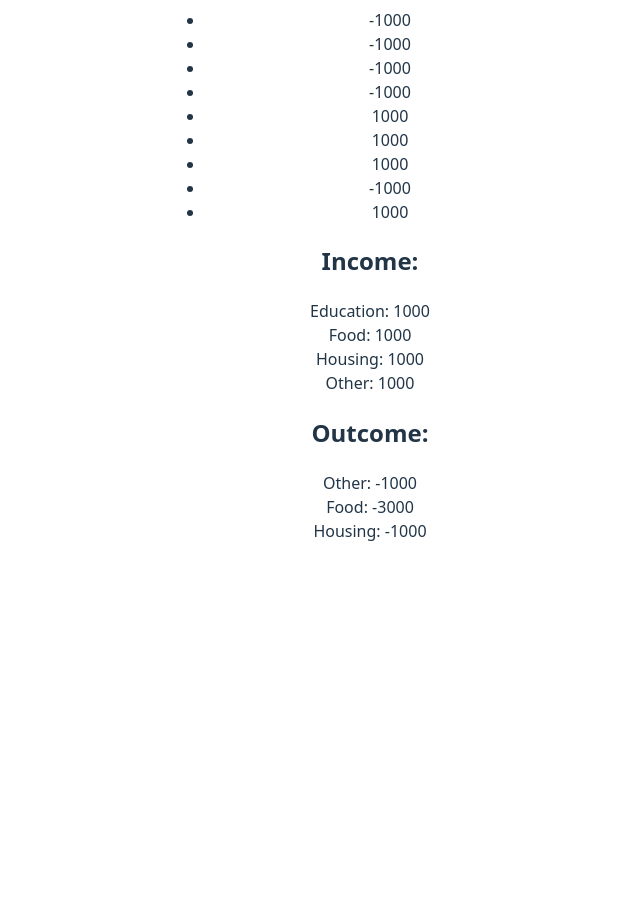
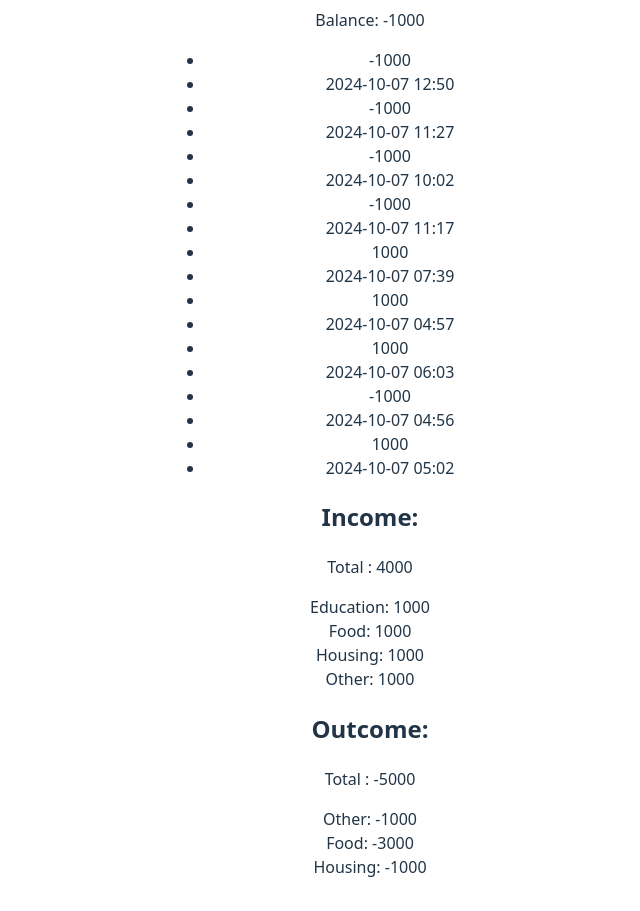
Before and after one commit to UTT-GL03/finary-2.0, a React (Vite) app in the folder frontend/: page / in a window 1280 px wide. Shown: the part 240-1151 px from the top of the page, without its empty margins (270-910 px from the left). Before the commit the page ends 815 px from the top, so only its background shows below. Built offline with nearby package versions, Linux system fonts and the light colour scheme.

Commit message:
added all data for dashboard

```diff
--- a/frontend/src/App.jsx
+++ b/frontend/src/App.jsx
@@ -14,6 +14,12 @@ function App() {
   const incomes = expenses.filter((expense) => expense.amount > 0);
   const outcomes = expenses.filter((expense) => expense.amount < 0);
 
+  let totalIncome = 0;
+  let totalOutcome = 0;
+
+  incomes.forEach((income) => (totalIncome += income.amount));
+  outcomes.forEach((outcome) => (totalOutcome += outcome.amount));
+
   const incomesCategoriesCount = {};
   const outcomesCategoriesCount = {};
   incomes.forEach((income) => {
@@ -21,23 +27,28 @@ function App() {
       (incomesCategoriesCount[income.category] || 0) + income.amount;
   });
 
-  outcomes.forEach((outcome) =>{
-  outcomesCategoriesCount[outcome.category] = (outcomesCategoriesCount[outcome.category] || 0) + outcome.amount;
-
-  })
+  outcomes.forEach((outcome) => {
+    outcomesCategoriesCount[outcome.category] =
+      (outcomesCategoriesCount[outcome.category] || 0) + outcome.amount;
+  });
   console.log("cat : ", incomesCategoriesCount);
 
   return (
     <div>
       <h1>Bonjour {userName}</h1>
       <h1>Data</h1>
+      <p>Balance: {totalIncome + totalOutcome}</p>
       <ul>
         {expenses.map((expense) => (
-          <li key={expense.id}>{expense.amount}</li>
+          <div>
+            <li key={expense.id}>{expense.amount}</li>
+            <li key={expense.id}>{expense.created_at}</li>
+          </div>
         ))}
       </ul>
       <div>
         <h2>Income: </h2>
+        <p>Total : {totalIncome}</p>
         {Object.entries(incomesCategoriesCount).map(([key, value]) => (
           <div key={key}>
             <span>{key}: </span>
@@ -47,6 +58,7 @@ function App() {
       </div>
       <div>
         <h2>Outcome: </h2>
+        <p>Total : {totalOutcome}</p>
         {Object.entries(outcomesCategoriesCount).map(([key, value]) => (
           <div key={key}>
             <span>{key}: </span>
@@ -54,10 +66,7 @@ function App() {
           </div>
         ))}
       </div>
-      <div>
-
-
-      </div>
+      <div></div>
     </div>
   );
 }
```
